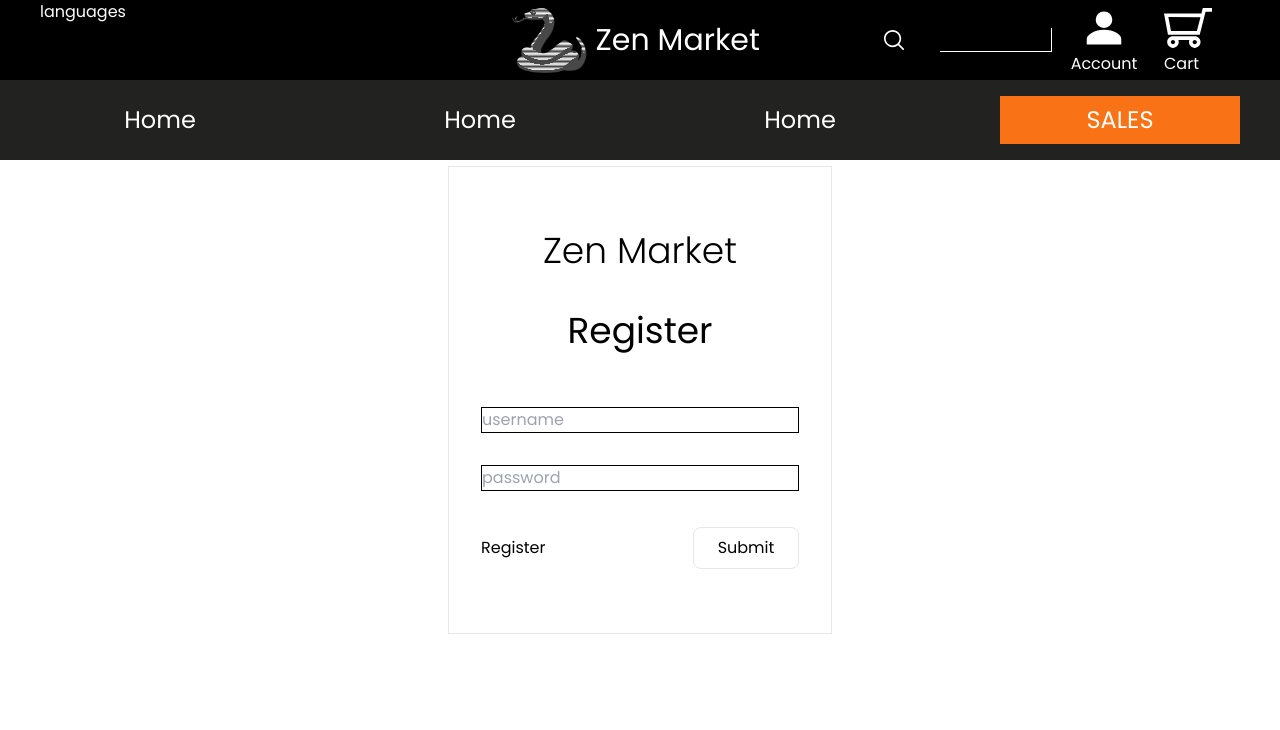
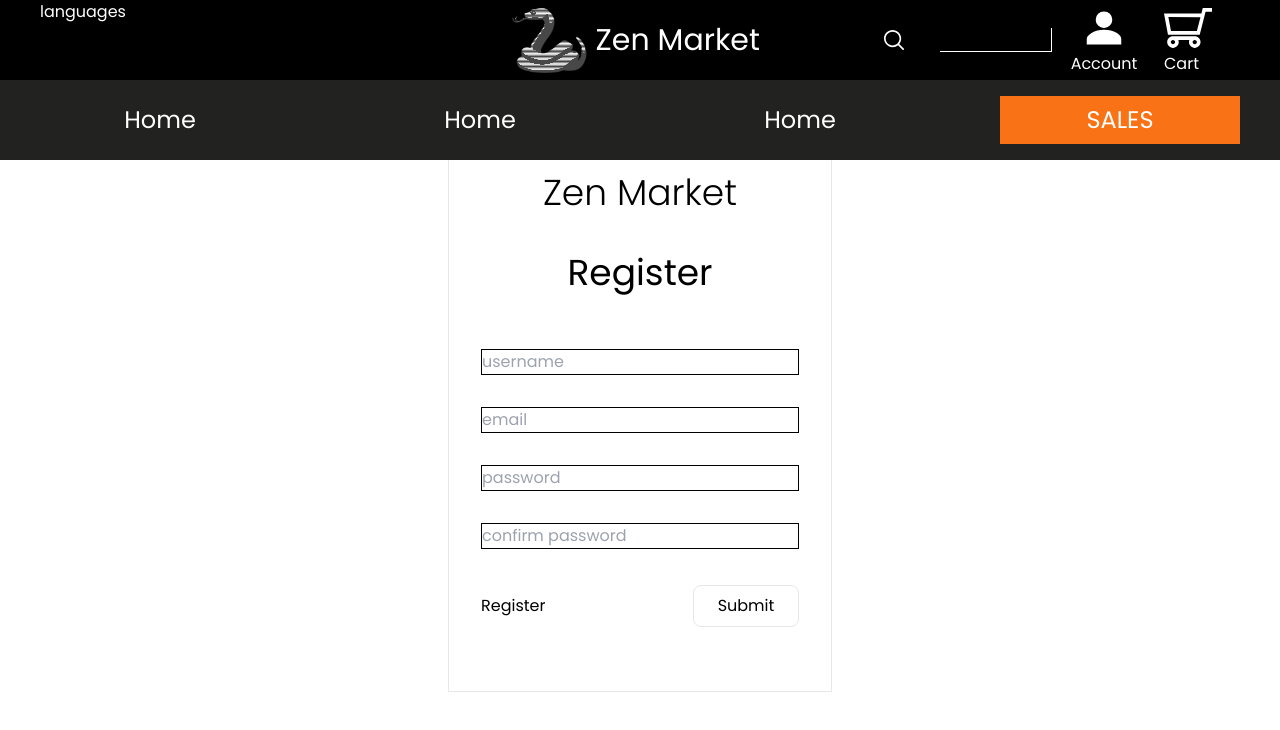
Before and after one commit to Hubloxd/zen-market, a React (Create React App) app in the folder frontend/: page /account/register in a window 1280 px wide. Shown: the top 730 px of the page. Built offline with nearby package versions, Linux system fonts and the light colour scheme.

Commit message:
Implement Register functionality 	modified:   frontend/src/pages/Account/Register.tsx

```diff
--- a/frontend/src/pages/Account/Register.tsx
+++ b/frontend/src/pages/Account/Register.tsx
@@ -1,25 +1,77 @@
 import { useState } from "react";
 import { useNavigate, Link } from "react-router-dom";
+
 import Navbar from "../Navbar";
-import { useDocumentTitle } from "../../utils";
+import { getCookie, useDocumentTitle } from "../../utils";
+import { API_URL } from "../../constants";
 
 export function RegisterForm() {
   const [formData, setFormData] = useState({
     username: "",
+    email: "",
     password: "",
+    confirmPassword: "",
   });
   const [error, setError] = useState<null | string>(null);
   const navigate = useNavigate();
 
   const handleChange = (
-    key: "username" | "password",
+    key: "username" | "password" | "email" | "confirmPassword",
     event: React.ChangeEvent<HTMLInputElement | HTMLTextAreaElement>
   ) => {
     formData[key] = event.target.value;
     setFormData(formData);
   };
 
-  const handleSubmit = () => {};
+  const handleSubmit = async (event: React.FormEvent<HTMLFormElement>) => {
+    setError(null);
+    event.preventDefault();
+
+    const { username, email, password, confirmPassword } = formData;
+    const csrftoken = getCookie("csrftoken");
+
+    const validateInputs = () => {
+      let error = "";
+      if (!username) {
+        error += "Username must not be empty. ";
+      }
+      if (!email) {
+        error += "Email must not be empty. ";
+      }
+      if (!password) {
+        error += "Password must not be empty. ";
+      } else if (password !== confirmPassword) {
+        error += "Passwords do not match. ";
+      }
+      return error;
+    };
+
+    const error = validateInputs();
+    if (error) {
+      setError(error.trim());
+      return;
+    }
+    try {
+      const response = await fetch(API_URL + "users/", {
+        method: "POST",
+        headers: {
+          Cookie: `csrftoken=${csrftoken};`,
+          "Content-Type": "application/json",
+        },
+        body: JSON.stringify({
+          username,
+          email,
+          password,
+        }),
+      });
+      const data = await response.json();
+      console.log(data);
+      navigate('/account/login/')
+    } catch (error: any) {
+      console.error(error);
+      setError(error.message);
+    }
+  };
 
   return (
     <form
@@ -38,14 +90,30 @@ export function RegisterForm() {
         placeholder="username"
       />
       <input
+        onChange={(e) => handleChange("email", e)}
+        type="email"
+        name="email"
+        id="email"
+        placeholder="email"
+      />
+      <input
         onChange={(e) => handleChange("password", e)}
         type="password"
         name="password"
         id="password"
         placeholder="password"
       />
+      <input
+        onChange={(e) => handleChange("confirmPassword", e)}
+        type="password"
+        name="confirm-password"
+        id="confirm-password"
+        placeholder="confirm password"
+      />
 
-      {error ? <div className="text-red-600 font-light">{error}</div> : null}
+      {error ? (
+        <div className="text-red-600 font-light w-64">{error}</div>
+      ) : null}
 
       <div className="flex flex-row w-full justify-between mt-5 items-center">
         <Link to={"/account/register"}>
```
